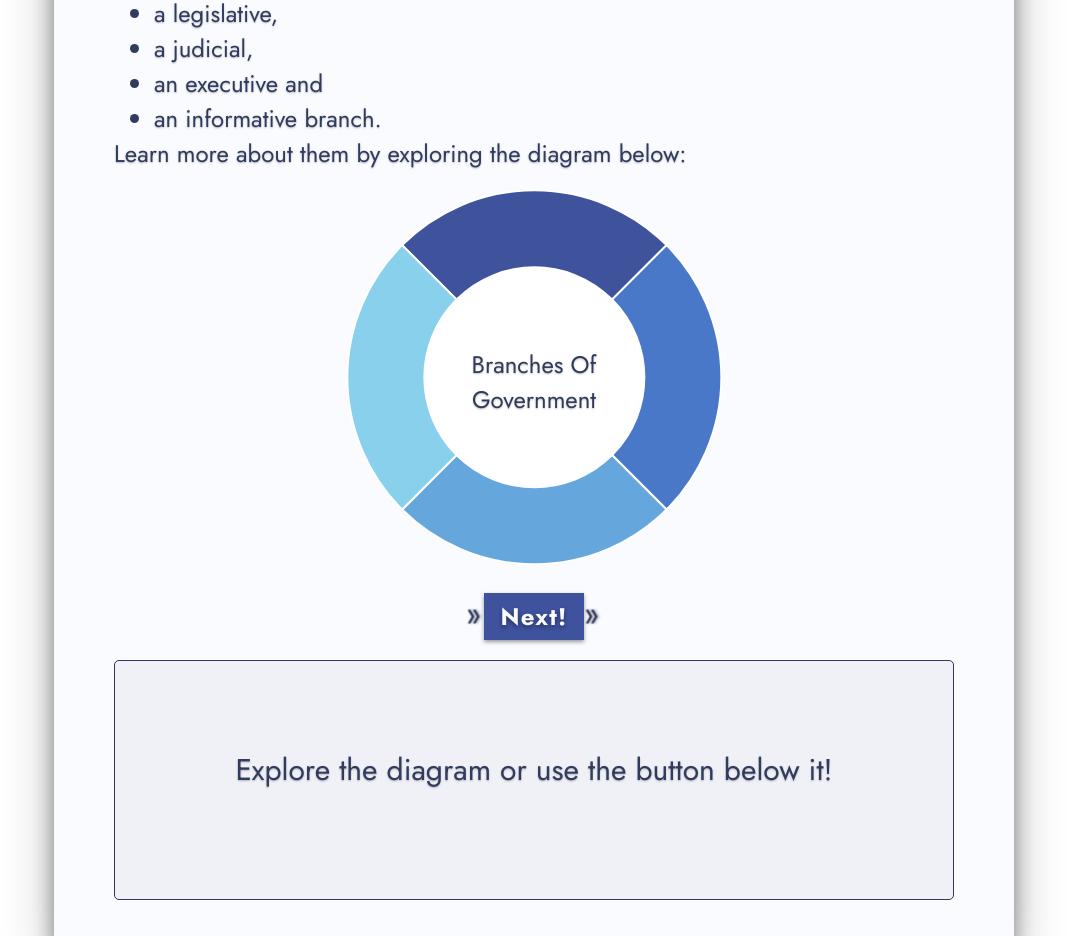
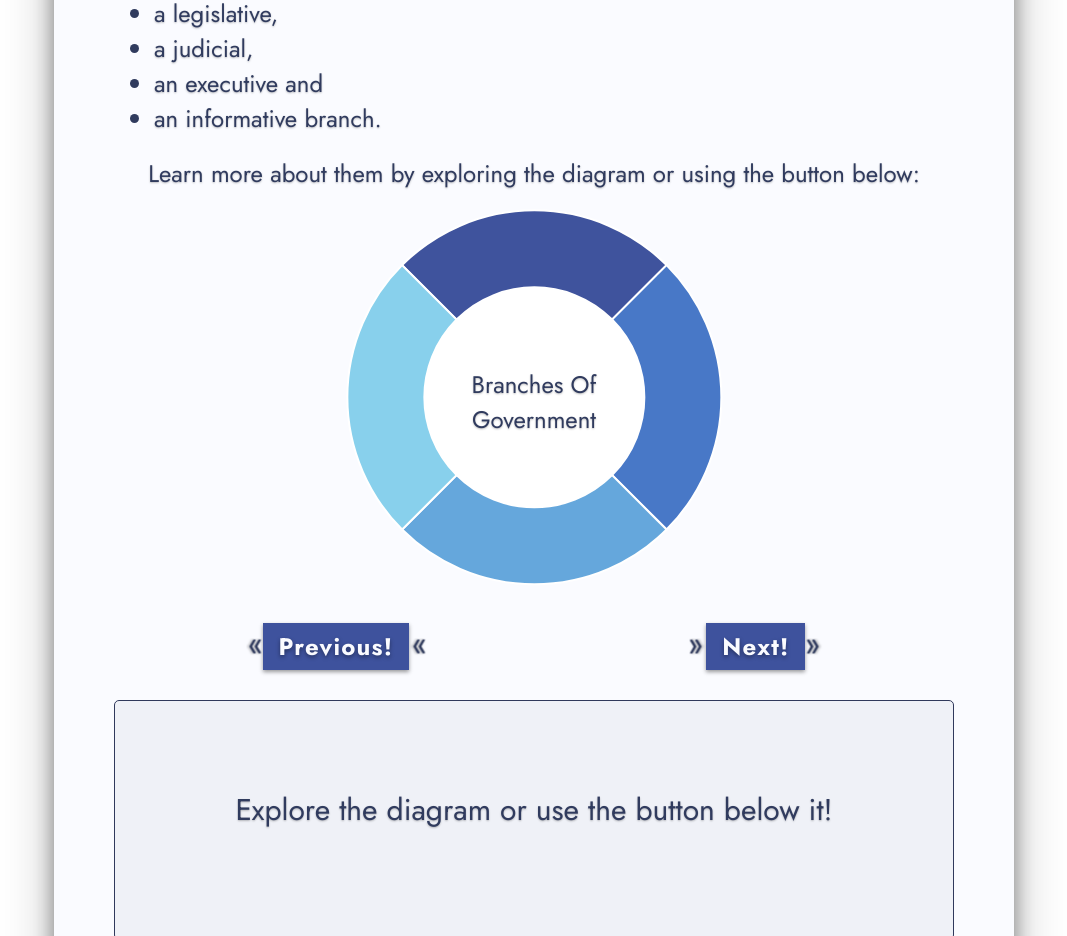
Before and after one commit to terra-utopia/terra-utopia-website, a Nuxt app: page /structure-of-terra in a window 1280 px wide. Shown: the part 1020-1956 px from the top of the page, without its empty margins (106-1173 px from the left). Built offline with nearby package versions, Linux system fonts and the light colour scheme.

Commit message:
added 'previous' button in institutions diagram

```diff
--- a/components/InstitutionsDiagram.vue
+++ b/components/InstitutionsDiagram.vue
@@ -1,9 +1,18 @@
 <template>
     <div class="institutions-diagram">
         <div id="diagram" v-html="buildDiagram()"></div>
+        <div class="button-flex-wrapper">
+            <div class="button">
+                <img class="previous-button-icon" src="~/assets/jump-down-icon.svg">
+                <ActionButton id="previous-button"> Previous! </ActionButton>
+                <img class="previous-button-icon" src="~/assets/jump-down-icon.svg">
+            </div>
+            <div class="button">
                 <img class="next-button-icon" src="~/assets/jump-down-icon.svg">
                 <ActionButton id="next-button"> Next! </ActionButton>
                 <img class="next-button-icon" src="~/assets/jump-down-icon.svg">
+            </div>
+        </div>
         <div class="institutions-text-wrapper">
             <div id="institutions-text"></div>
         </div>
@@ -226,7 +235,9 @@ export default {
                 }
             }
             let nextButton = document.getElementById("next-button");
-            nextButton.addEventListener("click", this.nextSection);
+            nextButton.addEventListener("click", () => { this.switchSection(1) });
+            let previousButton = document.getElementById("previous-button");
+            previousButton.addEventListener("click", () => { this.switchSection(-1) });
         },
         click(e){
             let query;
@@ -331,20 +342,25 @@ export default {
                 }
             }
         },
-        nextSection(){
+        switchSection(offset){
             const target = this.$route.query.target;
             const elementIDs = this.elementIDs;
-            let query = elementIDs[0];
+            let query = "";
+            let index = elementIDs.length;
             for (const elID of elementIDs) {
                 if (elID == target) {
-                    const index = elementIDs.indexOf(elID);
-                    if(index<elementIDs.length) {
-                        const newTarget = elementIDs[index+1];
-                        query = newTarget;
+                    index = elementIDs.indexOf(elID);
                 }
             }
+            const newIndex = (index+offset)%(elementIDs.length+1);
+            console.log(index);
+            console.log(newIndex);
+            if (newIndex == elementIDs.length) {
+                this.$router.push({ path: "" });
+            } else {
+                query = elementIDs[newIndex];
+                this.$router.push({ path: "" , query: { target: query } });
             }
-            this.$router.push({ path: "" , query: { target: query } });
         },
         getChildElements(id){
             const pathElements = document.getElementById("diagram-svg").childNodes;
@@ -378,6 +394,7 @@ export default {
         #diagram-svg{
             stroke-width: 2px;
             stroke: #fff;
+            overflow: visible;
 
             path, circle{
                 transition: transform 0.2s ease-in-out, opacity .5s ease-in-out, fill .2s ease-in-out;
@@ -396,8 +413,22 @@ export default {
         }
     }
 
+    .button-flex-wrapper{
+        display: flex;
+        flex-wrap: wrap;
+        width: 100%;
+        justify-content: space-around;
+
+        .button{
+            margin: 10px 0;
+
+            .previous-button-icon{
+                transform: rotate(90deg);
+            }
             .next-button-icon{
                 transform: rotate(-90deg);
+            }
+        }
     }
 
     .institutions-text-wrapper{
--- a/pages/structure-of-terra.vue
+++ b/pages/structure-of-terra.vue
@@ -13,7 +13,7 @@
                     <li>an executive and</li>
                     <li>an informative branch.</li>
                 </ul>
-                <p>Learn more about them by exploring the diagram below:</p>
+                <p class="diagram-header">Learn more about them by exploring the diagram or using the button below:</p>
                 <InstitutionsDiagram :content="$options._staticData.institutions" />
             </Card>
         </CenteredBodyColumn>
@@ -48,6 +48,11 @@ export default {
             }
 
             span.highlighted { @include semi-bold-italic; }
+
+            .diagram-header{
+                margin-top: 20px;
+                text-align: center;
+            }
         }
     }
 }
```
Also changed, not shown: components/Footer.vue (+7 -0 lines). Lines whose indentation alone changed are shown as unchanged.
